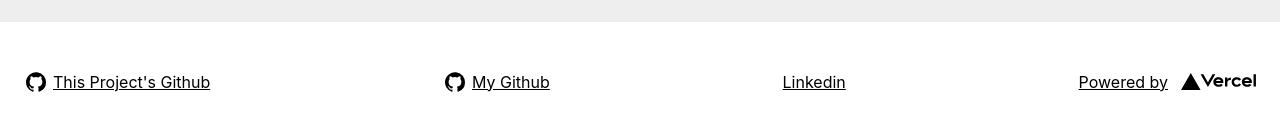
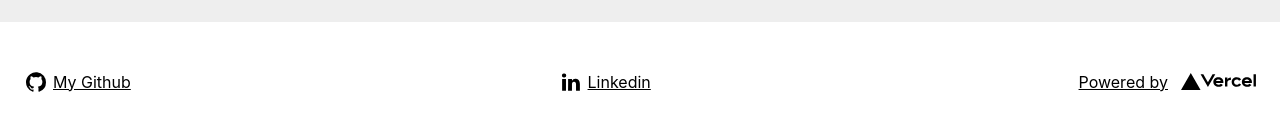
Before and after one commit to kimdolion/kimdolion.github.io, a Next.js app: page /about in a window 1280 px wide. Shown: the part 940-1070 px from the top of the page. Built offline with nearby package versions, Linux system fonts and the light colour scheme.

Commit message:
Update footer to include a linkedin icon

```diff
--- a/components/Footer.tsx
+++ b/components/Footer.tsx
@@ -7,6 +7,7 @@ import { StyledLink } from "./StyledLink";
 
 import GithubIcon from './icons/GithubIcon';
 import vercel from '/public/vercel.svg'
+import LinkedInIcon from "./icons/LinkedInIcon";
 
 
 export const Footer = () => {
@@ -14,13 +15,10 @@ export const Footer = () => {
 
     return  (
       <footer className={`${styles.footer} ${theme}`}>
-        <StyledLink href="https://github.com/kimdolion/kimdolion.github.io" name="This Project's Github" leftIcon>
-          <GithubIcon width="1.5em" fill={theme === 'light' ? "": "white" } />
-        </StyledLink>
         <StyledLink href="https://github.com/kimdolion" name="My Github" leftIcon>
           <GithubIcon width="1.5em" fill={theme === 'light' ? "": "white" }  />
         </StyledLink>
-        <StyledLink href="https://linkedin.com/in/kimberly-wilkes" name="Linkedin" />
+        <StyledLink href="https://linkedin.com/in/kimberly-wilkes" name="Linkedin" leftIcon><LinkedInIcon fill={theme === 'light' ? "": "white" } width="1.5em" /></StyledLink>
         <Link
           href="https://vercel.com?utm_source=create-next-app&utm_medium=default-template&utm_campaign=create-next-app"
           className={styles.styledLink}
```
